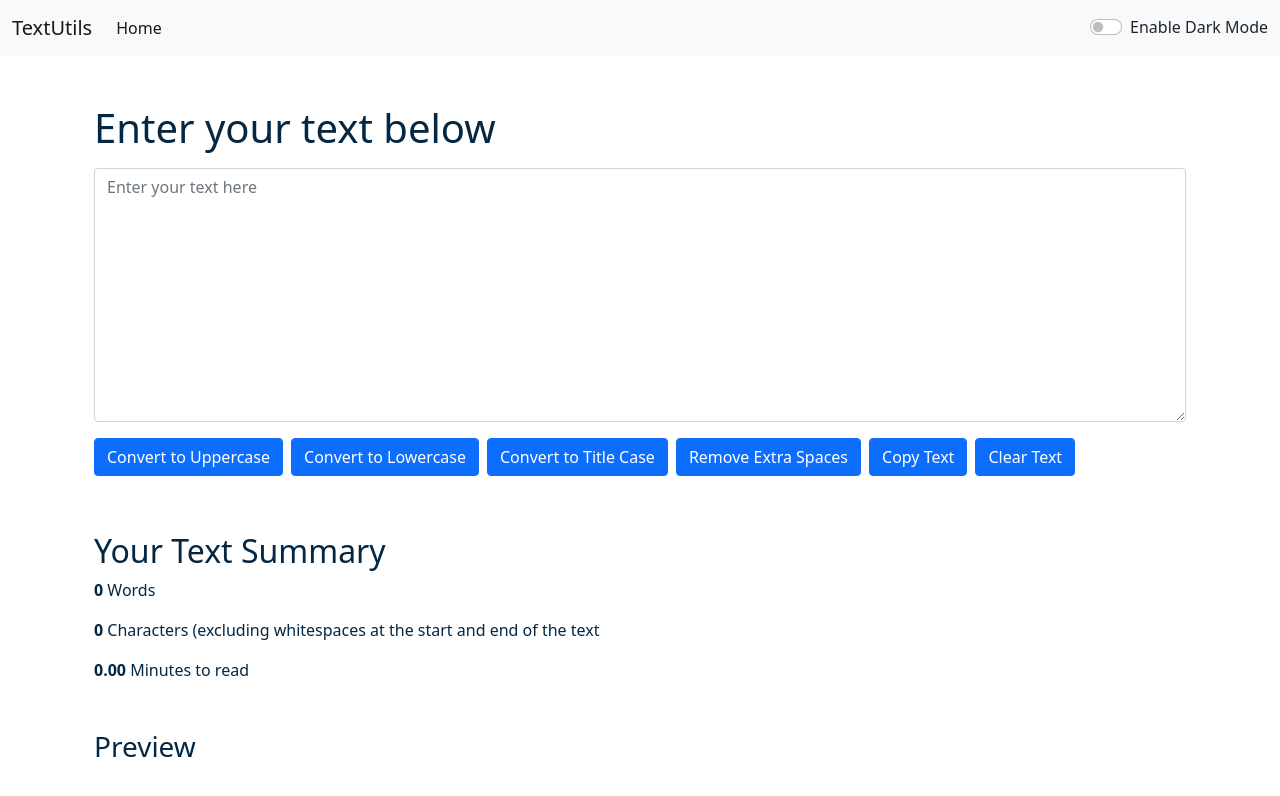
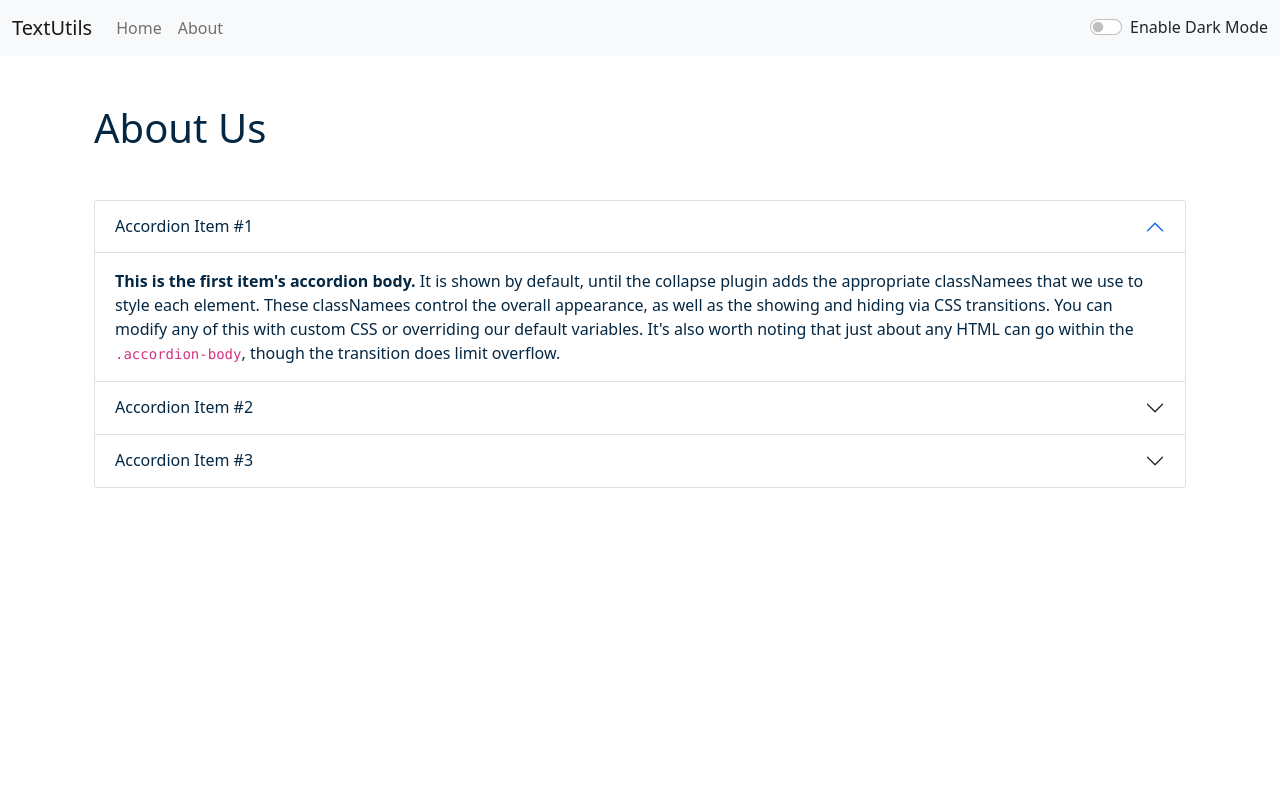
Before and after one commit to codewithnitesh/react-learning, a React (Create React App) app: page /about in a window 1280 px wide. Shown: the top 796 px of the page. Built offline with nearby package versions, Linux system fonts and the light colour scheme.

Commit message:
16.React Router Setup + Usage - Complete React Course in Hindi #16

```diff
--- a/package.json
+++ b/package.json
@@ -8,8 +8,9 @@
     "@testing-library/user-event": "^13.5.0",
     "react": "^18.2.0",
     "react-dom": "^18.2.0",
+    "react-router-dom": "^6.3.0",
     "react-scripts": "5.0.1",
-    "web-vitals": "^2.1.4"
+    "web-vitals":  "^2.1.4"
   },
   "scripts": {
     "start": "react-scripts start",
--- a/src/App.js
+++ b/src/App.js
@@ -2,6 +2,13 @@ import { useState } from "react";
 import Alert from "./components/Alert";
 import Navbar from "./components/Navbar";
 import TextForm from "./components/TextForm";
+import About from "./components/About";
+
+import {
+  BrowserRouter as Router,
+  Routes ,
+  Route,
+} from "react-router-dom";
 
 function App() {
   const [mode, setMode] = useState('light');
@@ -31,13 +38,18 @@ function App() {
 
   return (
     <>
-    <Navbar title="TextUtils" mode={mode} toggleMode={toggleMode}/>
+    <Router>
+      <Navbar title="TextUtils" mode={mode} toggleMode={toggleMode}/>
+      <Alert alert={alert} />
 
-    <Alert alert={alert}/>
+      <div className="container" >
 
-    <div className="container" >
-      <TextForm mode={mode} showAlert={showAlert} />
-    </div>
+        <Routes >
+          <Route exact path="/about" element={<About mode={mode} />}/>
+          <Route exact path="/" element={<TextForm mode={mode} showAlert={showAlert} />} />
+        </Routes>
+      </div>
+    </Router>
     </>
   );
 }
--- a/src/components/About.js
+++ b/src/components/About.js
@@ -1,77 +1,62 @@
-import React, {useState} from 'react'
-
-export default function About() {
-    const [myStyle, setMyStyle] = useState({
-        color: 'white',
-        backgroundColor: 'black',
-    });
-
-    const [buttonText, setButtonText] = useState("Enable Dark Mode")
-
-    const toggleStyle = () => {
-        if (myStyle.color === 'white') {
-            setMyStyle({
-                color: 'black',
+export default function About(props) {
+    const getStyle = () => {
+        if (props.mode === 'light') {
+            return {
+                color: '#042743',
                 backgroundColor: 'white',
-                border: '1px solid white',
-            })
-            setButtonText("Enable Dark Mode");
+            };
         } else {
-            setMyStyle({
+            return {
                 color: 'white',
-                backgroundColor: 'black',
-                border: '1px solid white',
-            })
-            setButtonText("Disable Dark Mode");
+                backgroundColor: '#042743',
+                borderBottom: '1px solid white',
+            }
         }
     }
 
   return (
-    <div style={myStyle}>
+    <div>
         <div className='container'>
-            <h1 className='my-5'>About Us</h1>
+            <h1 className='my-5' style={{...getStyle(), borderBottom: 'none'}}>About Us</h1>
             <div className="accordion" id="accordionExample">
                 <div className="accordion-item">
                     <h2 className="accordion-header" id="headingOne">
-                    <button className="accordion-button" style={myStyle} type="button" data-bs-toggle="collapse" data-bs-target="#collapseOne" aria-expanded="true" aria-controls="collapseOne">
+                    <button className="accordion-button" style={getStyle()} type="button" data-bs-toggle="collapse" data-bs-target="#collapseOne" aria-expanded="true" aria-controls="collapseOne">
                         Accordion Item #1
                     </button>
                     </h2>
                     <div id="collapseOne" className="accordion-collapse collapse show" aria-labelledby="headingOne" data-bs-parent="#accordionExample">
-                    <div className="accordion-body" style={myStyle}>
+                    <div className="accordion-body" style={getStyle()}>
                         <strong>This is the first item's accordion body.</strong> It is shown by default, until the collapse plugin adds the appropriate classNamees that we use to style each element. These classNamees control the overall appearance, as well as the showing and hiding via CSS transitions. You can modify any of this with custom CSS or overriding our default variables. It's also worth noting that just about any HTML can go within the <code>.accordion-body</code>, though the transition does limit overflow.
                     </div>
                     </div>
                 </div>
                 <div className="accordion-item">
                     <h2 className="accordion-header" id="headingTwo">
-                    <button className="accordion-button collapsed"  style={myStyle}  type="button" data-bs-toggle="collapse" data-bs-target="#collapseTwo" aria-expanded="false" aria-controls="collapseTwo">
+                    <button className="accordion-button collapsed"  style={getStyle()}  type="button" data-bs-toggle="collapse" data-bs-target="#collapseTwo" aria-expanded="false" aria-controls="collapseTwo">
                         Accordion Item #2
                     </button>
                     </h2>
                     <div id="collapseTwo" className="accordion-collapse collapse" aria-labelledby="headingTwo" data-bs-parent="#accordionExample">
-                    <div className="accordion-body" style={myStyle}>
+                    <div className="accordion-body" style={getStyle()}>
                         <strong>This is the second item's accordion body.</strong> It is hidden by default, until the collapse plugin adds the appropriate classNamees that we use to style each element. These classNamees control the overall appearance, as well as the showing and hiding via CSS transitions. You can modify any of this with custom CSS or overriding our default variables. It's also worth noting that just about any HTML can go within the <code>.accordion-body</code>, though the transition does limit overflow.
                     </div>
                     </div>
                 </div>
                 <div className="accordion-item">
                     <h2 className="accordion-header" id="headingThree">
-                    <button className="accordion-button collapsed"  style={myStyle} type="button" data-bs-toggle="collapse" data-bs-target="#collapseThree" aria-expanded="false" aria-controls="collapseThree">
+                    <button className="accordion-button collapsed"  style={getStyle()} type="button" data-bs-toggle="collapse" data-bs-target="#collapseThree" aria-expanded="false" aria-controls="collapseThree">
                         Accordion Item #3
                     </button>
                     </h2>
                     <div id="collapseThree" className="accordion-collapse collapse" aria-labelledby="headingThree" data-bs-parent="#accordionExample">
-                    <div className="accordion-body" style={myStyle}>
+                    <div className="accordion-body" style={getStyle()}>
                         <strong>This is the third item's accordion body.</strong> It is hidden by default, until the collapse plugin adds the appropriate classNamees that we use to style each element. These classNamees control the overall appearance, as well as the showing and hiding via CSS transitions. You can modify any of this with custom CSS or overriding our default variables. It's also worth noting that just about any HTML can go within the <code>.accordion-body</code>, though the transition does limit overflow.
                     </div>
                     </div>
                 </div>
             </div>
         </div>
-        <div className='container my-3  py-5'>
-            <button className="btn btn-primary" onClick={toggleStyle}>{buttonText}</button>
-        </div>
     </div>
   )
 }
--- a/src/components/Navbar.js
+++ b/src/components/Navbar.js
@@ -1,14 +1,15 @@
 import React from 'react';
 import PropTypes from 'prop-types';
+import { Link } from 'react-router-dom';
 
 export default function Navbar(props) {
 
   return (
     <nav className={`navbar navbar-expand-lg navbar-${props.mode} bg-${props.mode}`}>
       <div className="container-fluid">
-        <a className="navbar-brand" href="/">
+        <Link className="navbar-brand" to="/">
           {props.title}
-        </a>
+        </Link>
         <button
           className="navbar-toggler"
           type="button"
@@ -23,9 +24,14 @@ export default function Navbar(props) {
         <div className="collapse navbar-collapse" id="navbarSupportedContent">
           <ul className="navbar-nav me-auto mb-2 mb-lg-0">
             <li className="nav-item">
-              <a className="nav-link active" aria-current="page" href="/">
+              <Link className="nav-link" aria-current="page" to="/">
                 Home
-              </a>
+              </Link>
+            </li>
+            <li className="nav-item">
+              <Link className="nav-link" aria-current="page" to="/about">
+                About
+              </Link>
             </li>
           </ul>
 
```
Also changed, not shown: 1 other file (tests, documents, lock files or other folders).
